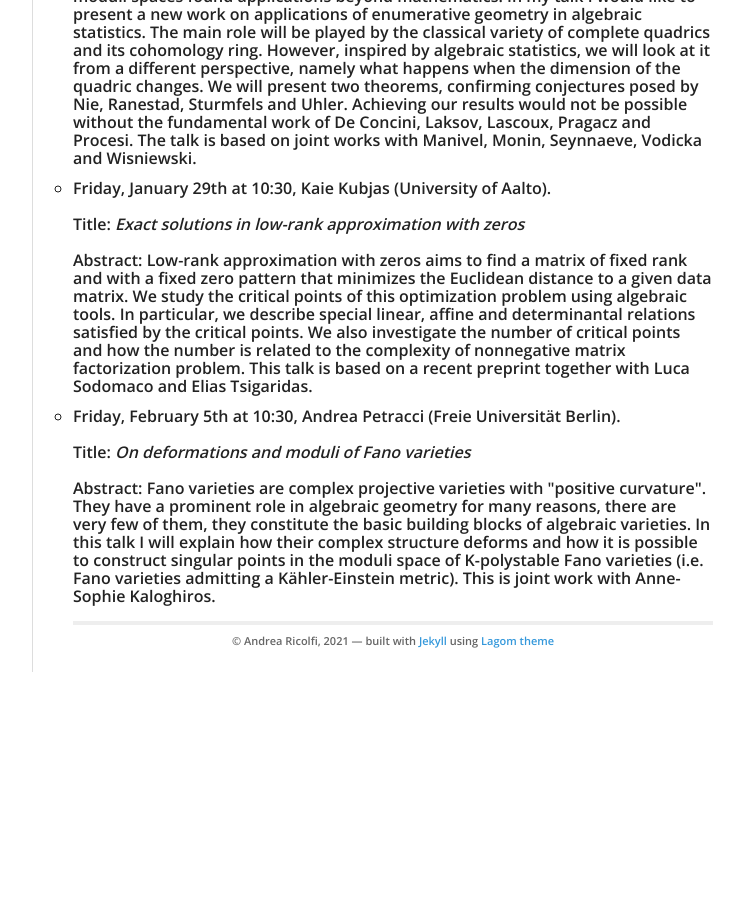
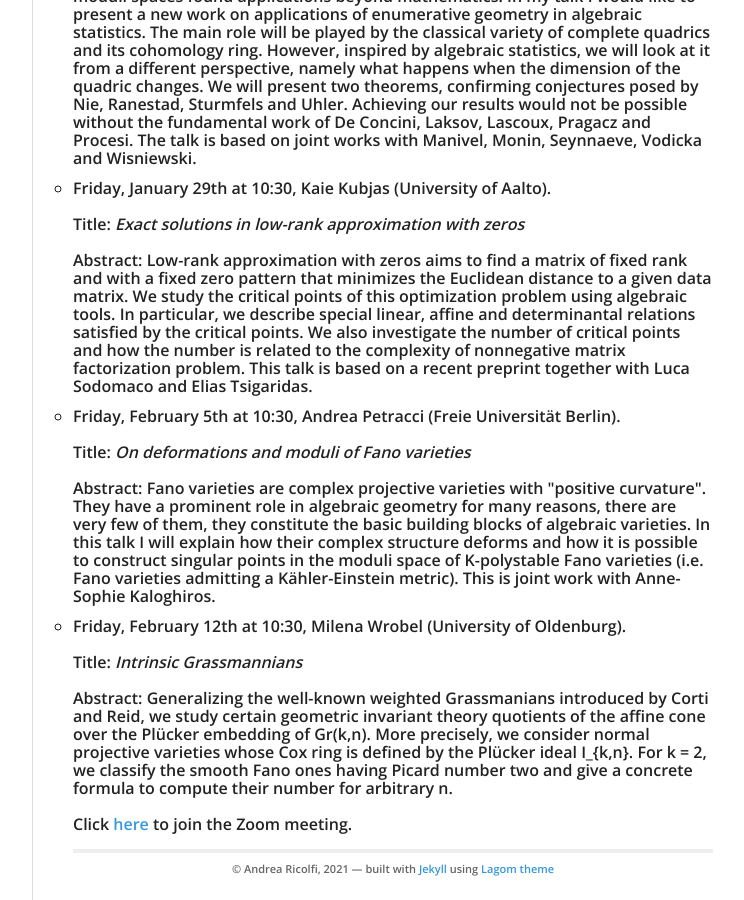
Before and after one commit to atricolfi/atricolfi.github.io, a Jekyll site: the page built from Old_AG_talks.html, in a window 1280 px wide and 900 px high, scrolled down 1861 px. Shown: the whole window, without its empty margins (378-1122 px from the left). Built offline with Jekyll 4.4.1, drawn with Linux system fonts in a browser that asks for light colours; before the commit the page ends 2533 px from its top, so only the background shows below that.

Commit message:
Update Old_AG_talks.html

```diff
--- a/Old_AG_talks.html
+++ b/Old_AG_talks.html
@@ -140,4 +140,32 @@ Abstract:  Fano varieties are complex projective varieties with "positive curvat
    This is joint work with Anne-Sophie Kaloghiros.
      </li>
 
+   <li> Friday, February 12th at 10:30, Milena Wrobel (University of Oldenburg).
+  <br>
+  <br>
+Title: <em>Intrinsic Grassmannians</em>
+  <br>
+  <br>
+Abstract:  Generalizing the well-known weighted Grassmanians introduced by Corti and Reid, we study certain geometric
+      invariant theory quotients of the affine cone over the Plücker embedding of Gr(k,n). More precisely,
+      we consider normal projective varieties whose Cox ring is defined by the Plücker ideal I_{k,n}. For k = 2,
+      we classify the smooth Fano ones having Picard number two and give a concrete formula to compute their number for arbitrary n.
+     <br>
+     <br>
+     Click <a href="https://us02web.zoom.us/j/87239350702">here</a> to join the Zoom meeting.
+</li>
+
+
+
+
+
+
+
+
+
+
+
+
+
+
  </ul>
```
